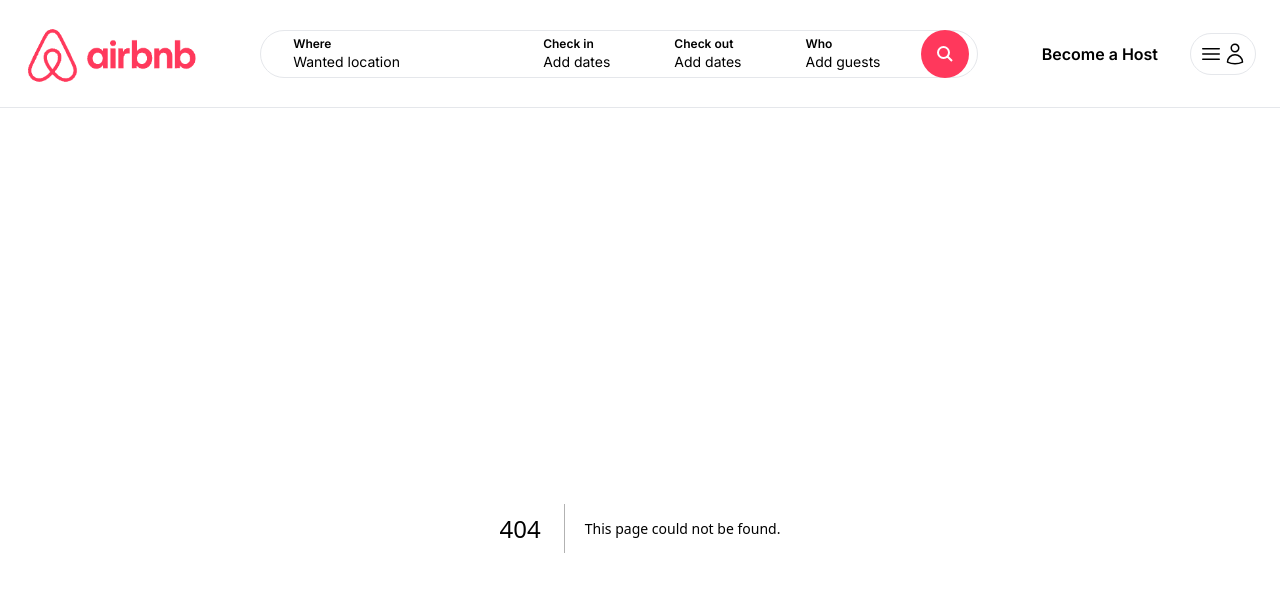
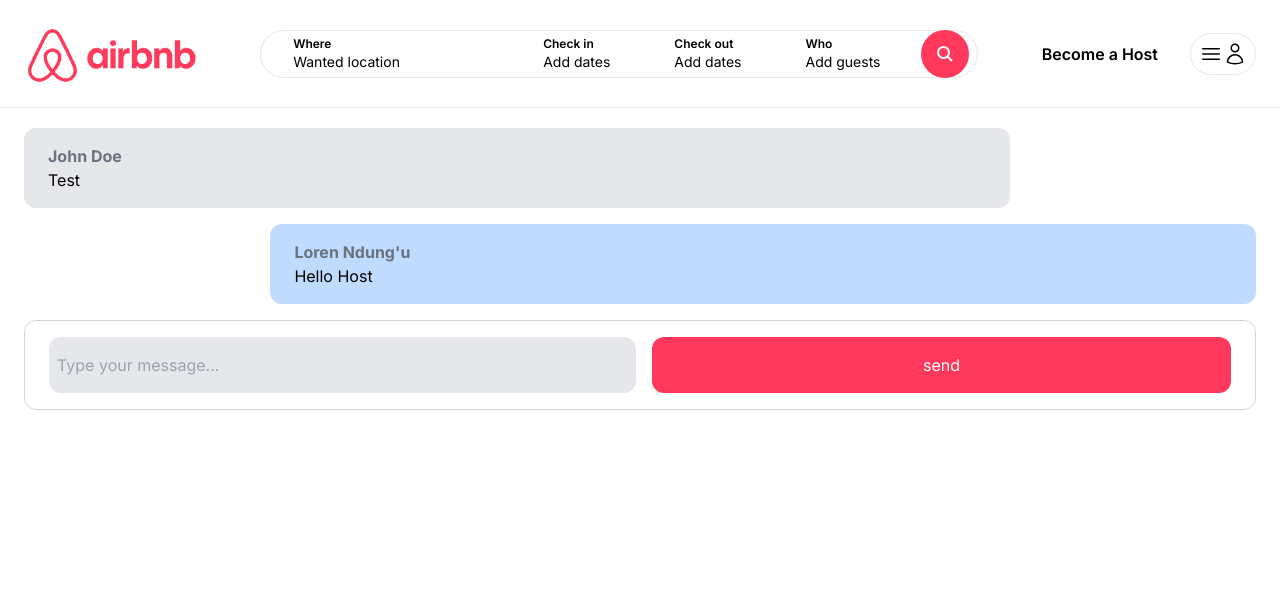
Before and after one commit to ndunguloren96/django-airbnb, a Next.js app in the folder django-airbnb/: page /inbox/1 in a window 1280 px wide. Before the commit this address had no page. Shown: the top 592 px of the page. Built offline with nearby package versions, Linux system fonts and the light colour scheme.

Commit message:
feat: implement static inbox pages

```diff
--- /dev/null
+++ b/django-airbnb/app/components/forms/CustomButton.tsx
@@ -0,0 +1,24 @@
+interface CustomButtonProps {
+    label: string;
+    onClick: () => void;
+    className?: string;
+}
+
+const CustomButton: React.FC<CustomButtonProps> = ({
+    label,
+    onClick,
+    className
+}) => {
+    return(
+        <div
+
+            onClick={onClick}
+            className={`w-full py-4 bg-airbnb hover:bg-airbnb-dark transition text-white text-center cursor-pointer rounded-xl ${className}`}
+        >
+
+            {label}
+        </div>
+    )
+}
+
+export default CustomButton;
--- /dev/null
+++ b/django-airbnb/app/components/inbox/ConversationDetail.tsx
@@ -0,0 +1,39 @@
+'use client';
+
+import CustomButton from "../forms/CustomButton";
+
+const ConversationDetailPage = () => {
+    return(
+        <>
+            <div className="max-h-[400px] overflow-auto flex flex-col space-y-4">
+                <div className="w-[80%] py-4 px-6 rounded-xl bg-gray-200">
+                    <p className="font-bold text-gray-500">John Doe</p>
+
+                    <p>Test</p>
+                </div>
+
+                <div className="w-[80%] ml-[20%] py-4 px-6 rounded-xl bg-blue-200">
+                    <p className="font-bold text-gray-500">Loren Ndung'u</p>
+
+                    <p>Hello Host</p>
+                </div>
+            </div>
+
+            <div className="mt-4 py-4 px-6 flex  border border-gray-300 space-x-4 rounded-xl">
+                <input
+                    type="text"
+                    placeholder="Type your message..."
+                    className="w-full p-2 bg-gray-200 rounded-xl"
+                />
+
+                <CustomButton
+                    label="send"
+                    onClick={() => console.log('Clicked')}
+                    className="w-[100px]"
+                />
+            </div>
+        </>
+    )
+}
+
+export default ConversationDetailPage;
--- /dev/null
+++ b/django-airbnb/app/inbox/[id]/page.tsx
@@ -0,0 +1,12 @@
+import  ConversationDetail from "@/app/components/inbox/ConversationDetail";
+
+const ConversationPage = () => {
+    return(
+        <main className="max-w-[1500px] mx-auto px-6 pb-6">
+            <ConversationDetail />
+        </main>
+    )
+}
+
+
+export default ConversationPage;
```
Also changed, not shown: 2 other files (tests, documents, lock files or other folders).
